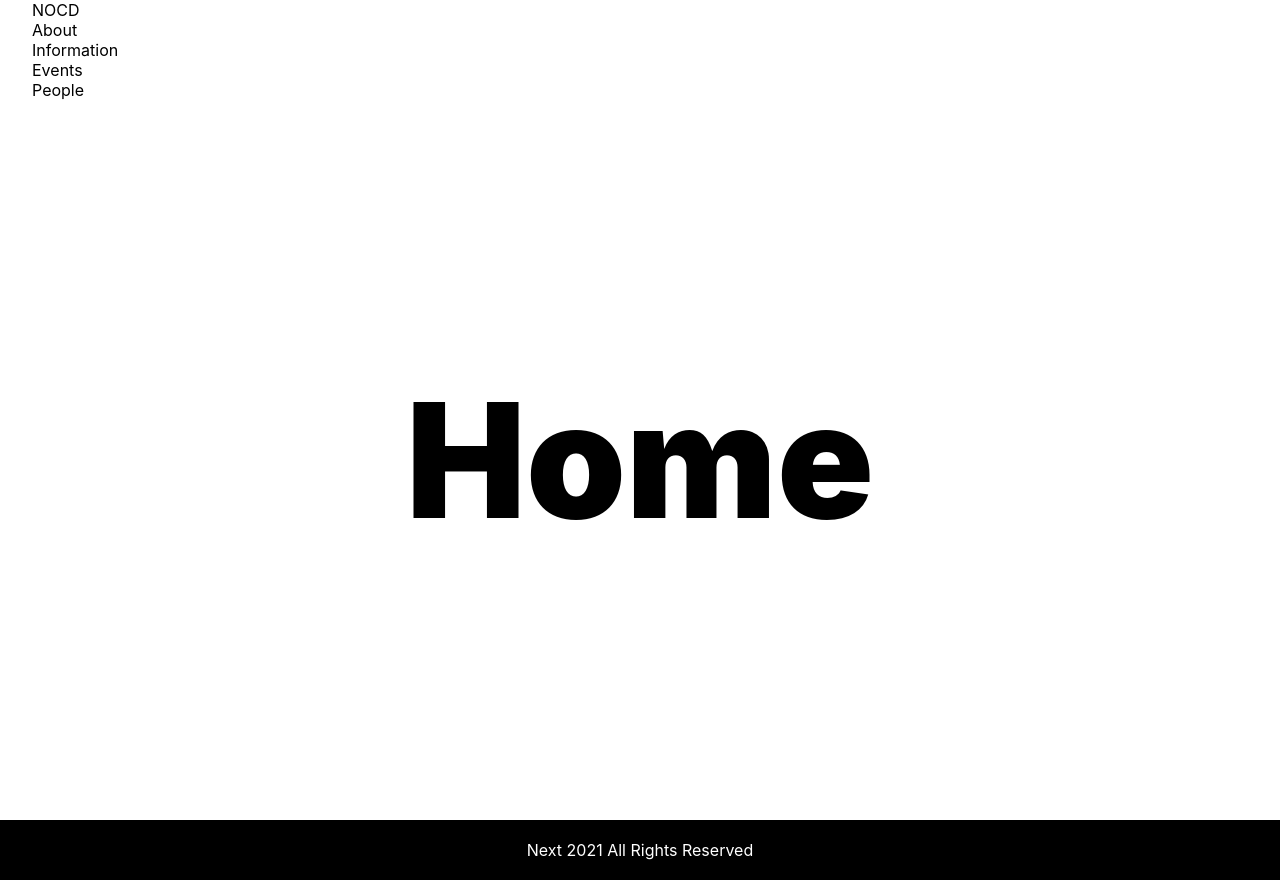
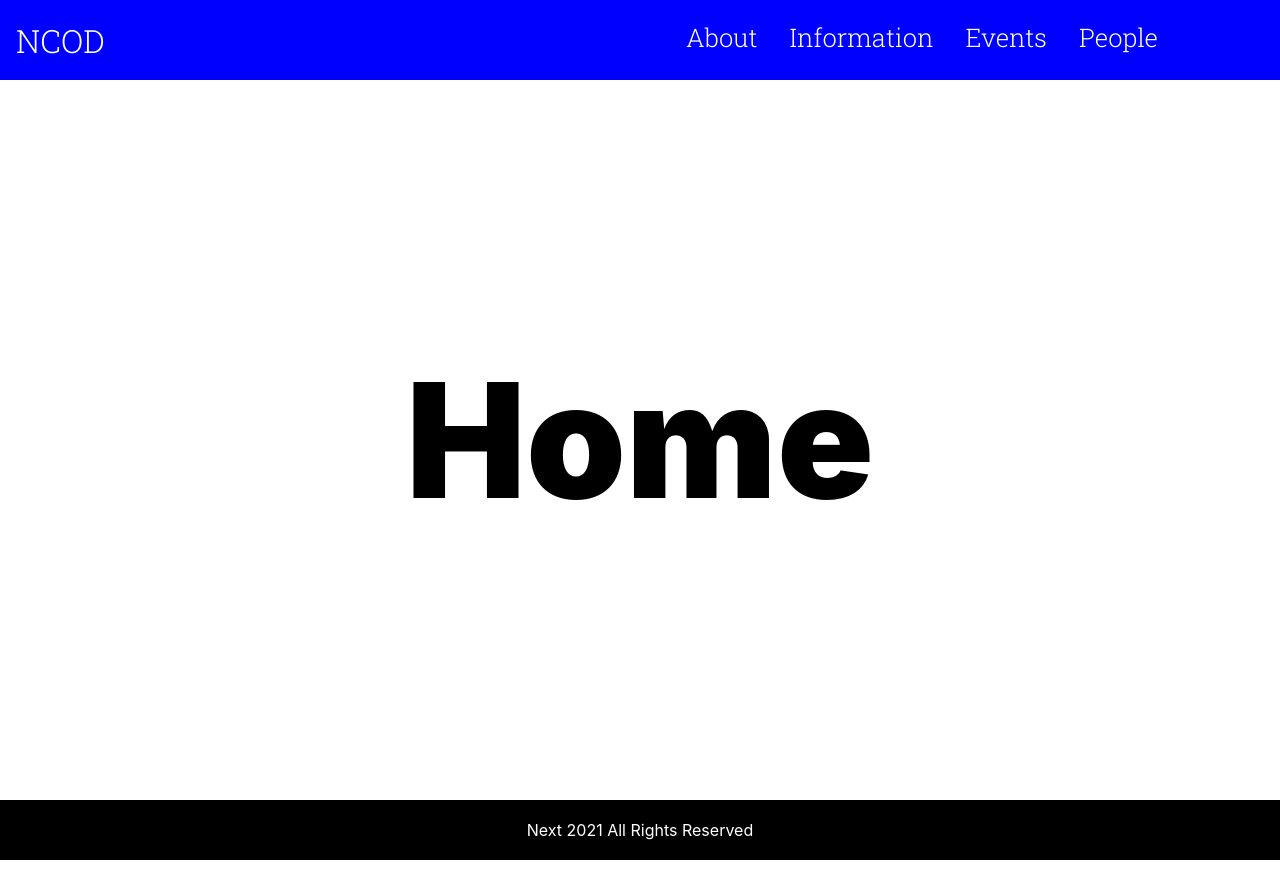
Before and after one commit to Aapuji/Natick-Disabilities-Website, a Next.js app: page / in a window 1280 px wide. Built offline with nearby package versions, Linux system fonts and the light colour scheme.

Commit message:
css navbar (use js for sticky)

```diff
--- a/components/Navbar.js
+++ b/components/Navbar.js
@@ -4,43 +4,23 @@ import styles from '../styles/main.module.css'
 const Navbar = () => {
   return (
     <nav className = {styles.mainNav}>
-        <div href='/' passHref>
-          <Link className= {styles.styledLink}>
-            <a>
-            NOCD
-            </a>
-          </Link>
-        </div>
-      <div>
-        <div href='/about' passHref>
-          <Link className= {styles.styledLink}>
-            <a>
-            About
-            </a>
-          </Link>
-        </div>
-        <div href='/info' passHref>
-          <Link className= {styles.styledLink}>
-            <a>
-            Information
-            </a>
-          </Link>
-        </div>
-        <div href='/events' passHref>
-          <Link className= {styles.styledLink}>
-            <a>
-            Events
-            </a>
-          </Link>
-        </div>
-        <div href='/people' passHref>
-          <Link className= {styles.styledLink}>
-            <a>
-            People
-            </a>
-          </Link>
-        </div>
+      <div className = {styles.commissionLogo}>
+        <Link className = {styles.styledLink} href = '/'>NCOD</Link>
       </div>
+      <ul className = {styles.right}>
+          <li>
+            <Link className = {styles.styledLink} href = '/about'>About</Link>
+          </li>
+          <li>
+            <Link className = {styles.styledLink} href = '/info'>Information</Link>
+          </li>
+          <li>
+            <Link className = {styles.styledLink} href = '/events'>Events</Link>
+          </li>
+          <li>
+            <Link className = {styles.styledLink} href = '/people'>People</Link>
+          </li>
+      </ul>
     </nav>
   );
 };
--- a/styles/main.module.css
+++ b/styles/main.module.css
@@ -1,15 +1,61 @@
-.nav {
+@import url('https://fonts.googleapis.com/css2?family=Roboto+Slab:wght@300&display=swap');
+
+.mainNav {
     height: 80px;
-    background: #000;
+    background: blue;
     display: flex;
     justify-content: space-between;
     align-items: center;
     color: #fff;
 }
 
+
 .styledLink {
-    padding: 0rem 2rem;
+    padding-left: 1rem;
+    padding-right: 1rem;
 }
+
+.commissionLogo{
+    font-family: 'Roboto Slab', serif;
+    margin-top: 0rem;
+    font-size: 2rem;
+}
+
+
+
+
+
+
+
+
+
+
+
+
+.right {
+    font-family: 'Roboto Slab', serif;
+    font-size: 1.6rem;
+    position: absolute;
+    top: -1rem;
+    right: 20rem;
+    width: 300px;
+    border: 3px;
+    padding: 10px;
+  }
+
+.right li {
+    display: inline;
+}
+
+
+
+
+
+
+
+
+
+
 
 .footerSection{
     background: #000;
```
